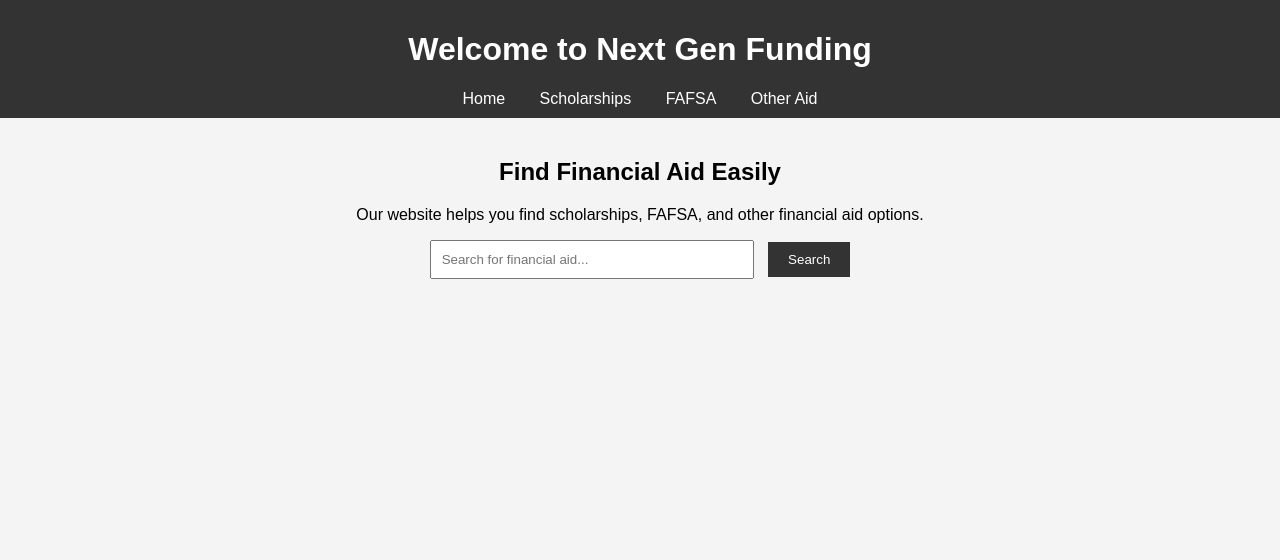
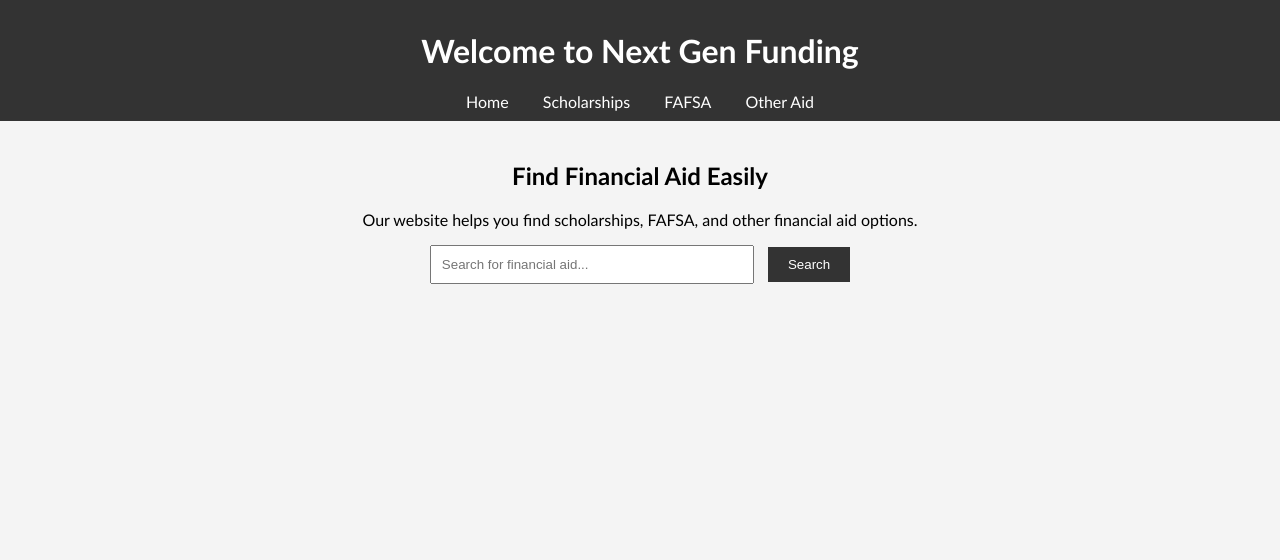
Before and after one commit to Chonnng/Mesahacks2024, a Flask app: page / in a window 1280 px wide. Shown: the top 560 px of the page. Run offline with Flask 3, Linux system fonts and the light colour scheme.

Commit message:
Update style.css

```diff
--- a/next-gen-funding/static/css/style.css
+++ b/next-gen-funding/static/css/style.css
@@ -1,5 +1,5 @@
 body {
-    font-family: Arial, sans-serif;
+    font-family: 'Trebuchet MS', 'Lucida Sans Unicode', 'Lucida Grande', 'Lucida Sans', Arial, sans-serif;
     margin: 0;
     padding: 0;
     background-color: #f4f4f4;
```
